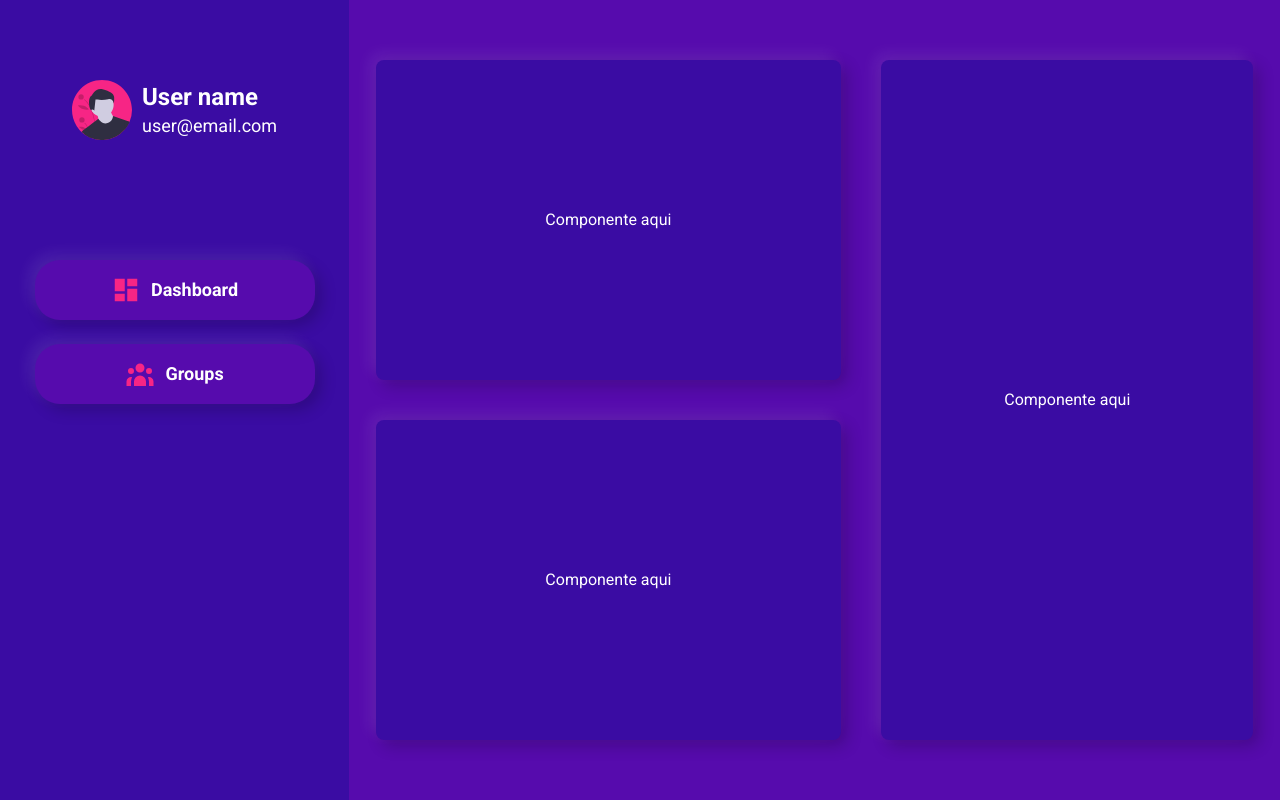
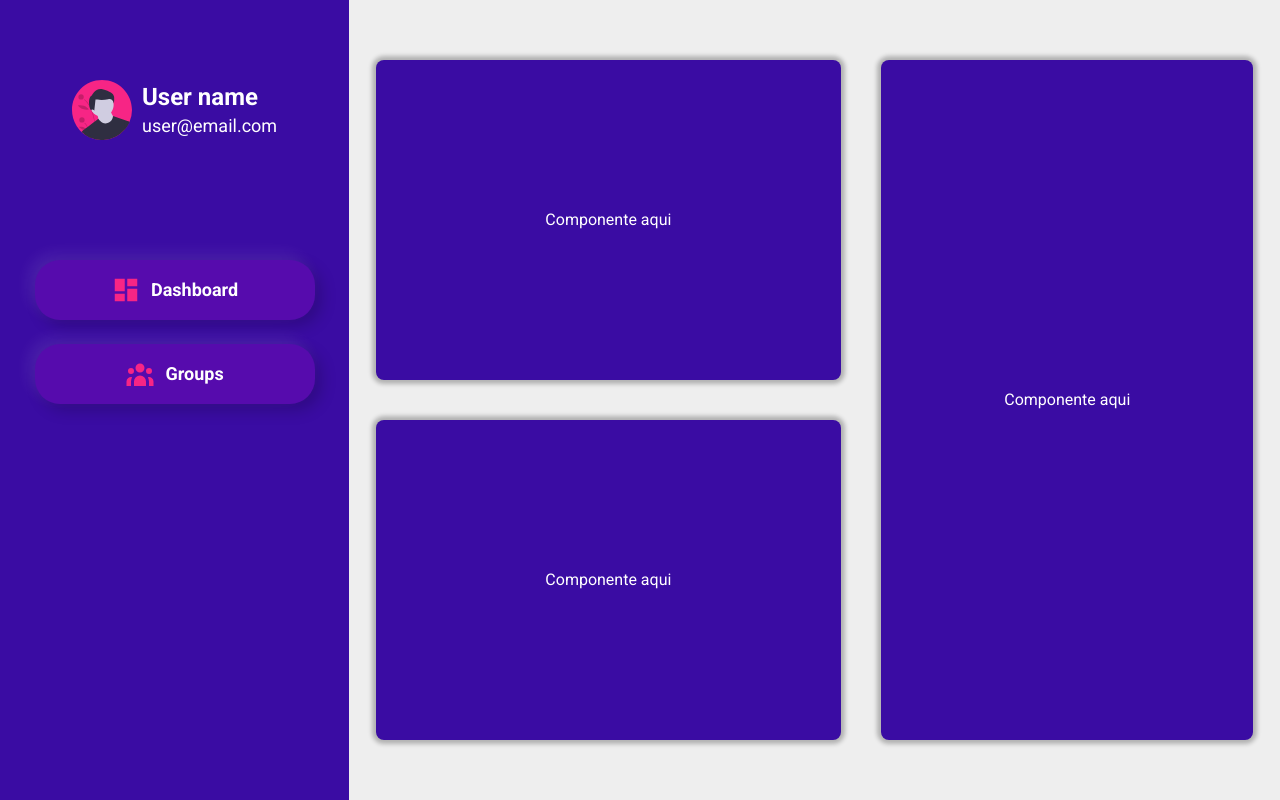
Before and after one commit to Fabricio-valadares/devstation, a React (Create React App) app: page /dashboard in a window 1280 px wide. Built offline with nearby package versions, Linux system fonts and the light colour scheme.

Commit message:
feature: background #eee in dashboard

```diff
--- a/src/components/Container/styles.js
+++ b/src/components/Container/styles.js
@@ -5,8 +5,9 @@ export const Main = styled.div`
   height: 100%;
   background-color: var(--dark-primary);
   border-radius: 8px;
-  box-shadow: -6px -6px 16px rgba(255, 255, 255, 0.09),
-    6px 6px 16px rgba(0, 0, 0, 0.2);
+  box-shadow: 0px 0px 4px 4px rgba(0, 0, 0, 0.25);
+  /* box-shadow: -6px -6px 16px rgba(255, 255, 255, 0.09),
+    6px 6px 16px rgba(0, 0, 0, 0.2); */
 
   display: flex;
   align-items: center;
--- a/src/pages/DashBoard/styled.js
+++ b/src/pages/DashBoard/styled.js
@@ -99,7 +99,7 @@ export const Navigation = styled.div`
 export const Content = styled.div`
   width: 100%;
   height: 100%;
-  background-color: var(--soft-primary);
+  background-color: var(--dash-background);
   display: grid;
   align-items: center;
   align-content: center;
--- a/src/styles/globalStyle.js
+++ b/src/styles/globalStyle.js
@@ -14,6 +14,7 @@ export default createGlobalStyle`
     --green-bar: #1DD1A1;
     --yellow-bar: #FFDA79;
     --red-bar: #FF5252;
+    --dash-background: #eee;
   }
 
   body {
```
